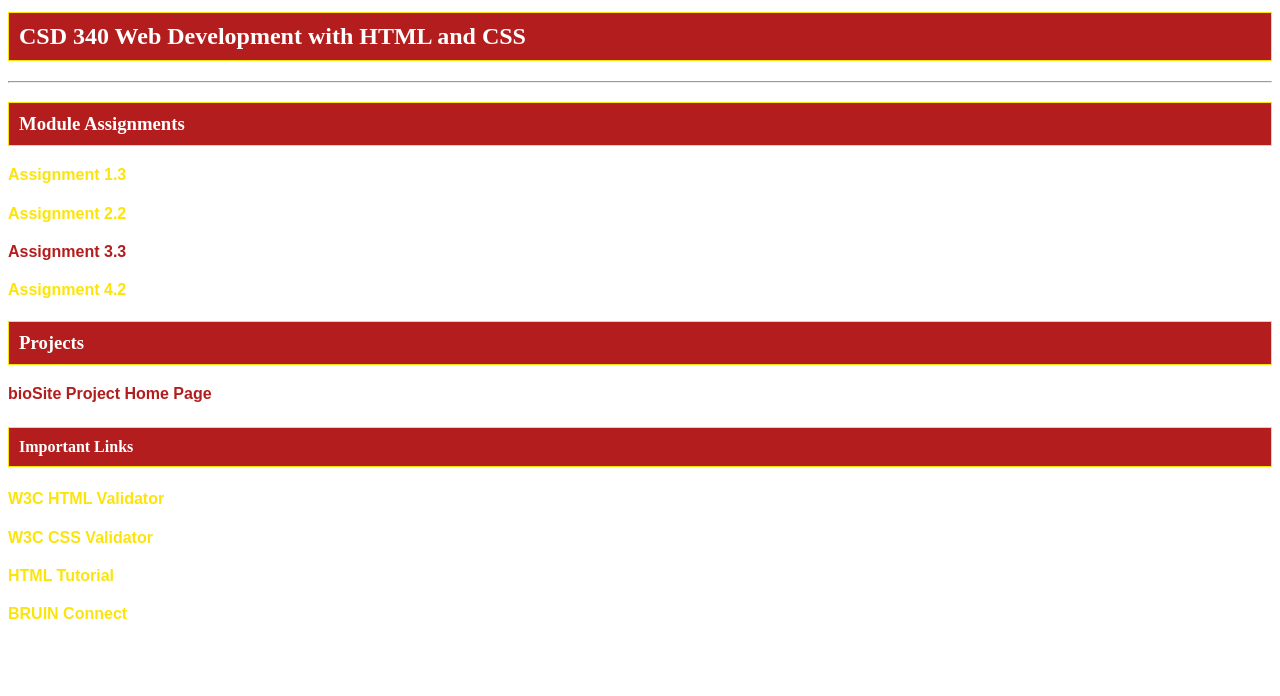
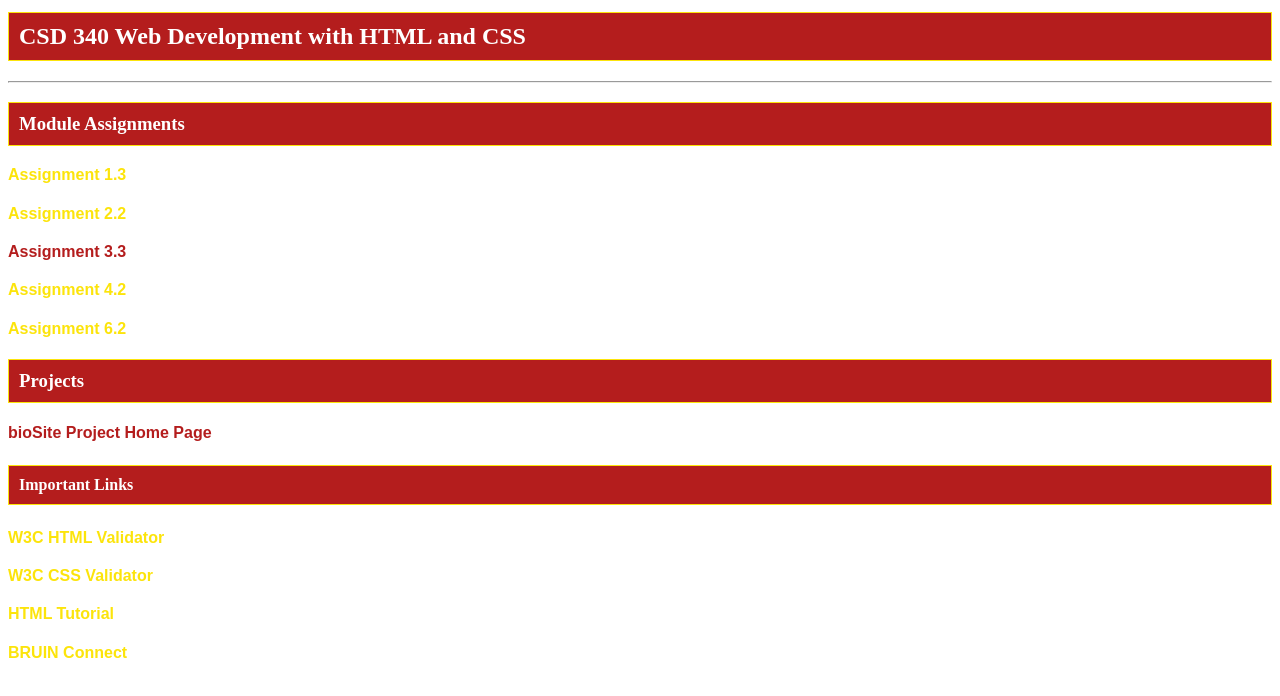
Before and after one commit to aumoore/csd-340, a plain HTML site: page index.html in a window 1280 px wide. Shown: the part 90-786 px from the top of the page. Drawn offline with Linux system fonts and the light colour scheme.

Commit message:
updating files from new laptop

```diff
--- a/index.html
+++ b/index.html
@@ -28,6 +28,7 @@
             <p><a href="file:///C:/csd/csd-340/module-2/Moore_Mod2_2.html">Assignment 2.2</a><p>
             <p><a href="">Assignment 3.3</a><p>
             <p><a href="file:///C:/csd/csd-340/module-4/Moore_Mod4_2.html">Assignment 4.2</a><p>
+            <p><a href="file:///C:/csd/csd-340/module-6/Moore_Mod6_2.html">Assignment 6.2</a><p>
             </div>
 
         <h3>Projects</h3>
```
